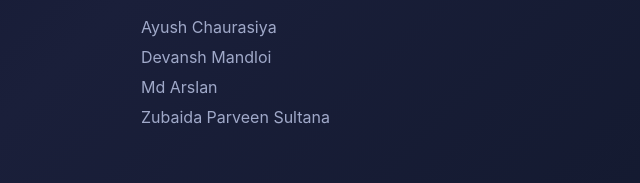
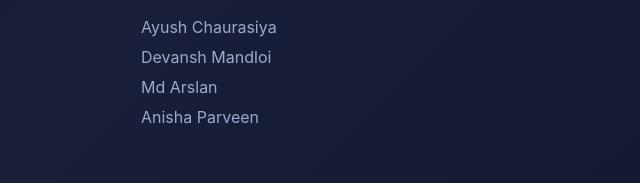
Before and after one commit to ayush03ch/Cloud-ASTRA, a Flask app: page /about in a window 1280 px wide. Shown: the part 1117-1300 px from the top of the page, without its empty margins (49-689 px from the left). Run offline with Flask 3, Linux system fonts and the light colour scheme.

```diff
--- a/webapp/templates/about.html
+++ b/webapp/templates/about.html
@@ -140,7 +140,7 @@
                 <li>Ayush Chaurasiya</li>
                 <li>Devansh Mandloi</li>
                 <li>Md Arslan</li>
-                <li>Zubaida Parveen Sultana</li>
+                <li>Anisha Parveen</li>
             </ul>
         </div>
     </div>
```
Also changed, not shown: .github/workflows/main_cloudastra-app.yml, 2 other files.
